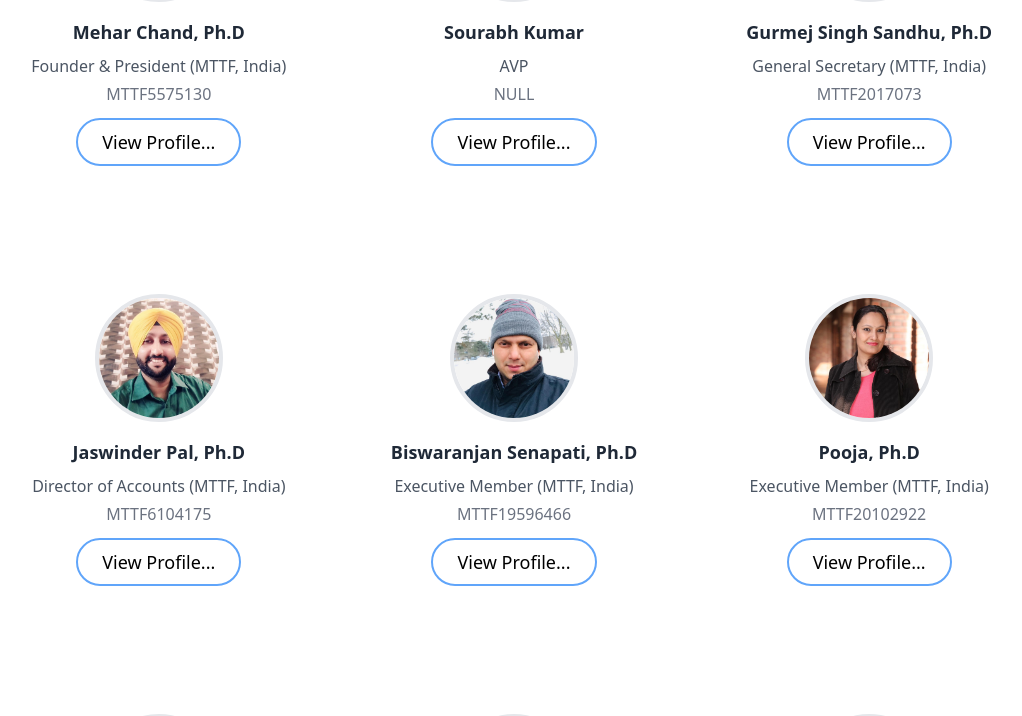
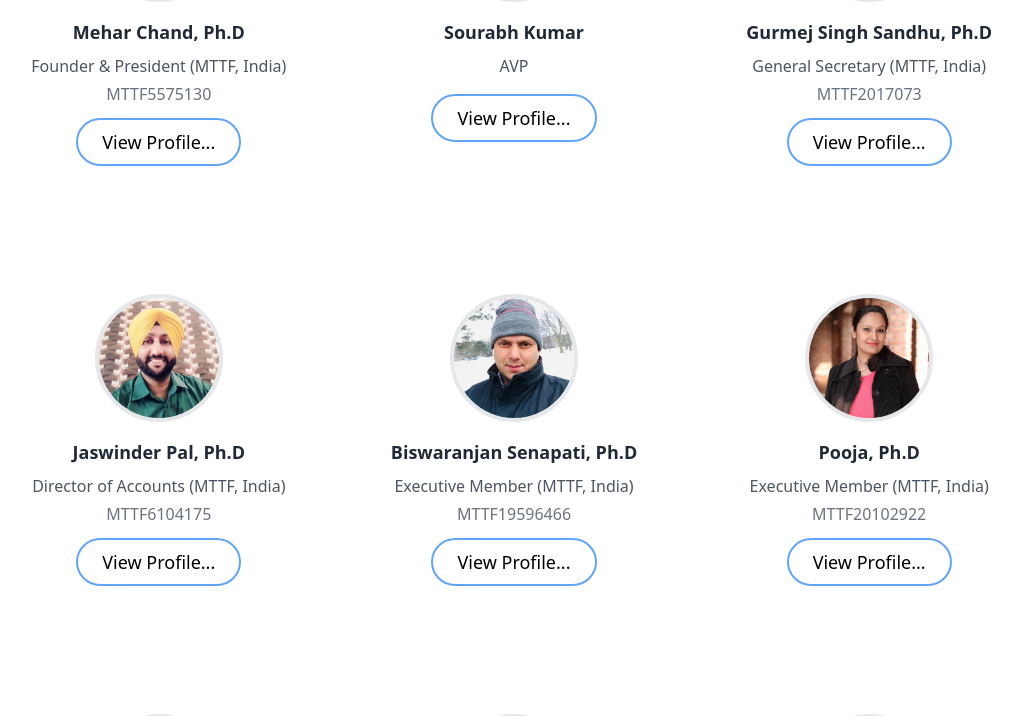
Before and after one commit to vikasrath/MTTFNextApp, a Next.js app: page /whoWeAre/organization/governingbody in a window 1280 px wide. Shown: the part 1100-1816 px from the top of the page, without its empty margins (126-1148 px from the left). Built offline with nearby package versions, Linux system fonts and the light colour scheme.

Commit message:
some changes

```diff
--- a/src/app/whoWeAre/organization/governingbody/page.js
+++ b/src/app/whoWeAre/organization/governingbody/page.js
@@ -27,7 +27,7 @@ function GoverningBody() {
 
     const governingBody = [
         { name: "Mehar Chand, Ph.D", position: "Founder & President (MTTF, India)", memberId: "MTTF5575130", img: meher },
-        { name: "Sourabh Kumar", position: "AVP", memberId: "NULL", img: sourabh, profile: "https://www.linkedin.com/in/sourabhkumar91/" },
+        { name: "Sourabh Kumar", position: "AVP", memberId: "", img: sourabh, profileLink: "https://www.linkedin.com/in/sourabhkumar91/" },
         { name: "Gurmej Singh Sandhu, Ph.D", position: "General Secretary (MTTF, India)", memberId: "MTTF2017073", img: gurmeet },
         { name: "Jaswinder Pal, Ph.D", position: "Director of Accounts (MTTF, India)", memberId: "MTTF6104175", img: jasswinder },
         { name: "Biswaranjan Senapati, Ph.D", position: "Executive Member (MTTF, India)", memberId: "MTTF19596466", img: biswaranjan },
--- a/src/components/GoverningBodyCard/GoverningBodyCard.jsx
+++ b/src/components/GoverningBodyCard/GoverningBodyCard.jsx
@@ -1,5 +1,6 @@
 import React from 'react';
 import Image from 'next/image';
+import Link from 'next/link';
 const GoverningBodyCard = ({ member }) => {
     return (
         <div className="  md:p-6 rounded-lg  m-4 transition-transform transform hover:scale-105 flex flex-col items-center">
@@ -13,13 +14,11 @@ const GoverningBodyCard = ({ member }) => {
             <h2 className="text-lg text-gray-800 font-semibold title-font mb-2 text-center">{member.name}</h2>
             <p className="text-md text-gray-600 mb-1 text-center">{member.position}</p>
             <p className="text-md text-gray-500 text-center">{member.memberId}</p>
-            <a href={member.profile}>
 
-            </a>
-            <button className="w-[60%] mt-3 px-6 py-2 hover:bg-blue-500 text-lg  rounded-3xl border-2 border-blue-400
+            <Link href={member.profileLink ? member.profileLink : ""} className="w-[60%] mt-3 px-6 py-2 hover:bg-blue-500 text-lg  rounded-3xl border-2 border-blue-400
              hover:text-white  transition duration-200">
                 View Profile...
-            </button>
+            </Link>
         </div>
     );
 };
```
